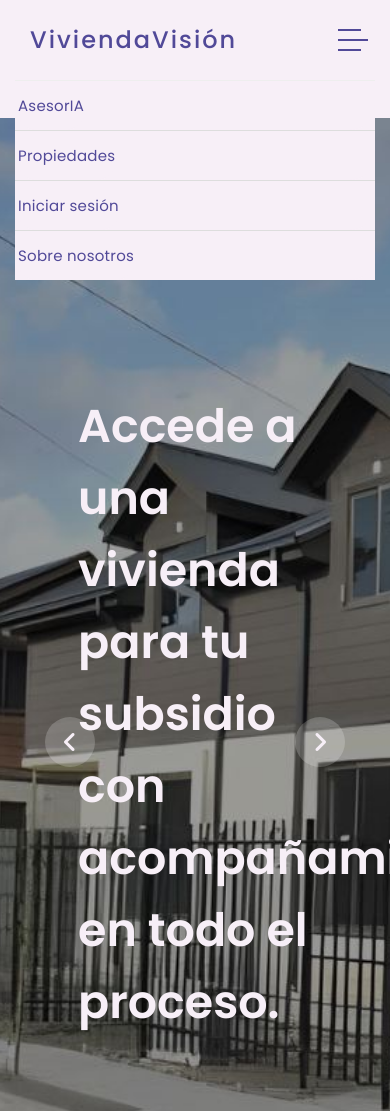
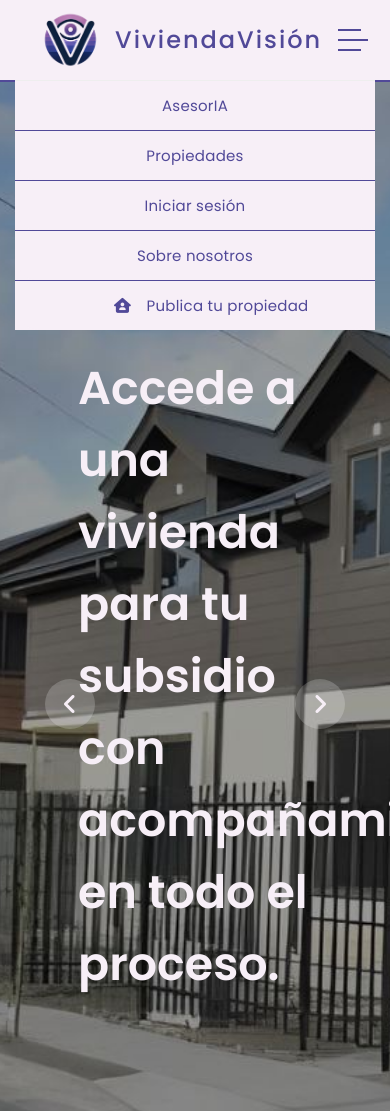
Before and after one commit to AdolfoRV/Innovisi-n, a plain HTML site: page index.html in a window 390 px wide. Shown: the top 1111 px of the page. Drawn offline with nearby package versions, Linux system fonts and the light colour scheme.

Commit message:
feat: full responsive

```diff
--- a/assets/css/innovision.css
+++ b/assets/css/innovision.css
@@ -344,8 +344,8 @@ Header Style
 .sub-header ul.info li {
   font-size: 14px;
   color: #8d84dc;
+  margin-right: 25px;
   border-right: 1px solid #eee;
-  margin-right: 25px;
   padding-right: 25px;
 }
 
@@ -392,10 +392,10 @@ Header Style
   background: transparent;
   display: flex;
 
-  /* align-items: center;
+  align-items: center;
   justify-content: space-between;
   height: 100%;
-  width: 100%; */
+  width: 100%;
 }
 
 .header-area .main-nav .logo {
@@ -405,7 +405,10 @@ Header Style
   transition: all 0.3s ease 0s;
   /* display: inline-block; */
   display: flex;
+  flex-direction: row;
   align-items: center;
+  justify-content: center;
+  margin-left: -30px;
 }
 
 .header-area .main-nav .logo h1 {
@@ -428,7 +431,7 @@ Header Style
 
 .header-bar {
   width: 100%;
-  height: 4px;
+  height: 2px;
   background-color: #514998;
   position: absolute;
   bottom: -2px;
@@ -457,14 +460,20 @@ Header Style
   padding-right: 10px;
   height: 100px;
   line-height: 100px;
+}
+.header-area .main-nav .nav li {
+  padding-left: 10px;
+  padding-right: 10px;
+  height: 100px;
+  line-height: 100px;
   display: flex;
   align-items: center;
 }
 
 .header-area .main-nav .nav li a {
   display: block;
-  padding-left: 20px;
-  padding-right: 20px;
+  padding-left: 0px;
+  padding-right: 0px;
   font-weight: 500;
   font-size: 15px;
   height: 40px;
@@ -482,11 +491,13 @@ Header Style
 .header-area .main-nav .nav li:last-child a {
   background-color: #40397b;
   color: #f7eff7;
-  font-size: 14px;
-  font-weight: 400;
+  font-size: 15px;
+  font-weight: 500;
   text-transform: none;
   border-radius: 20px;
   padding-left: 0px;
+  padding-right: 8px;
+  margin-right: -30px;
 }
 
 .header-area .main-nav .nav li:last-child a i {
@@ -496,7 +507,7 @@ Header Style
   height: 40px;
   text-align: center;
   line-height: 40px;
-  margin-right: 10px;
+  margin-right: 4px;
   border-radius: 50%;
   margin-left: -1px;
 }
@@ -643,22 +654,30 @@ Header Style
 
 } */
 
-@media (max-width: 1400px) {
+@media (max-width: 999px) {
   .header-area {
-    display: inline-block;
-    align-items: normal;
+    display: block;
+    padding: 0px 15px;
+    height: 80px;
+    box-shadow: none;
   }
   .background-header .main-nav {
     box-shadow: 0px 0px 15px rgba(0, 0, 0, 0.15);
     border-radius: 0px 0px 25px 25px;
     width: 100%;
-
-  }
+  }
+  /* .main-nav .logo {
+    justify-content: center;
+    align-items: center;
+    vertical-align: middle;
+  } */
   .main-nav .logo img {
-    display: none; /* Oculta la imagen */
+    display: flex;
+    width: 110px;
   }
   .background-header .main-nav .logo {
     vertical-align: center;
+    align-items: center;
   }
   .background-header .main-nav .nav,
   .header-area .main-nav .nav {
@@ -671,12 +690,12 @@ Header Style
     font-weight: 400;
     color: #514998;
     background-color: #f7eff7;
-     border-radius: 0px 0px 25px 25px;
+    border-radius: 0px 0px 25px 25px;
   }
   .background-header .main-nav .nav li,
   .header-area .main-nav .nav li {
-    border-top: 1px solid #ddd;
-    background-color: #f1f0fe;
+    border-top: 1px solid #514998;
+    background-color: #514998;
     height: 50px;
     border-radius: 0px 0px 25px 25px;
   }
@@ -686,8 +705,9 @@ Header Style
   }
   .header-area .main-nav .logo {
     position: absolute;
-    left: 30px;
+    /* left: 30px; */
     top: 0px;
+    margin: auto;
   }
   .background-header .main-nav .logo {
     top: 0px;
@@ -710,9 +730,22 @@ Header Style
   }
   .header-area .nav li:last-child a {
     background-color: transparent !important;
-    font-weight: 300 !important;
-    text-transform: none !important;
-  }
+    font-weight: 400 !important;
+    /* text-transform: none !important; */
+  }
+  .header-area .main-nav .nav li:last-child {
+    display: block !important;
+  }
+  .header-area .main-nav .nav li:last-child a {
+    color: #514998;
+  }
+  .header-area .main-nav .nav li:last-child a i {
+    background-color: transparent !important;
+  }
+  .header-area .main-nav .nav li:last-child:hover a i {
+    color: #312c5f;
+  }
+
   .header-area {
     padding: 0px 15px;
     height: 80px;
@@ -754,6 +787,7 @@ Header Style
     background: #f7eff7;
     padding-left: 0px !important;
     padding-right: 0px !important;
+    display: block;
   }
 
 }
@@ -1255,7 +1289,8 @@ Contact Style
 
 .contact-content .item img {
   float: left;
-  margin-right: 25px;
+  margin-right: 10px;
+  margin-left: -10px;
   vertical-align: middle;
 }
 
@@ -1697,8 +1732,8 @@ body {
   background-color: #f7eff7;
 }
 
-@media (max-width: 767px) {
-  .header-bar {
+@media (max-width: 770px) {
+  .sub-header {
     display: none;
   }
   .header-area .main-nav .logo h1 {
@@ -1712,16 +1747,16 @@ body {
   .properties ul.properties-filter li {
     margin: 5px;
   }
+  /* .header-area .main-nav .nav li:last-child {
+    display: none;
+  } */
+}
+
+@media (max-width: 1200px) {
+  /* .sub-header {
+    display: none;
+  } */
   .header-area .main-nav .nav li:last-child {
-    display: none;
-  }
-}
-
-@media (max-width: 1400px) {
-  .header-bar {
-    display: none;
-  }
-  .sub-header {
     display: none;
   }
   .header-area .main-nav .logo h1 {
@@ -1730,14 +1765,13 @@ body {
   }
   .background-header .main-nav .logo h1 {
     line-height: 80px;
+    vertical-align: center;
   }
   .header-area .main-nav .nav li a {
     padding-left: 3px;
     padding-right: 3px;
   }
-  .header-area .main-nav .nav li:last-child {
-    display: none;
-  }
+
   .main-banner .item h2 {
     width: 100%;
   }
--- a/index.html
+++ b/index.html
@@ -320,9 +320,9 @@
       <div class="row">
         <div class="col-lg-10 offset-lg-1">
           <div class="video-frame">
-            <!-- <img src="assets/images/video-frame.jpg" alt="">
-            <a href="https://youtube.com" target="_blank"><i class="fa fa-play"></i></a> -->
-            <iframe width="100%" height="519.967" frameborder="0" style="border:0; border-radius: 10px; box-shadow: 0px 0px 15px rgba(0, 0, 0, 0.15);" src="https://www.youtube.com/embed/INzcB9ek6YQ?si=9pQQMIaO-oMM1IwO&amp;start=47" title="YouTube video player" frameborder="0" allow="accelerometer; autoplay; clipboard-write; encrypted-media; gyroscope; picture-in-picture; web-share" referrerpolicy="strict-origin-when-cross-origin" allowfullscreen></iframe>
+            <script src="assets/js/tiktok.js" async></script>
+            <div class="elfsight-app-08d92fad-64ca-47c1-8e61-6fe9d64188f3" data-elfsight-app-lazy></div>s
+            <!-- <iframe width="100%" height="519.967" frameborder="0" style="border:0; border-radius: 10px; box-shadow: 0px 0px 15px rgba(0, 0, 0, 0.15);" src="https://www.youtube.com/embed/INzcB9ek6YQ?si=9pQQMIaO-oMM1IwO&amp;start=47" title="YouTube video player" frameborder="0" allow="accelerometer; autoplay; clipboard-write; encrypted-media; gyroscope; picture-in-picture; web-share" referrerpolicy="strict-origin-when-cross-origin" allowfullscreen></iframe> -->
           </div>
         </div>
       </div>
```
